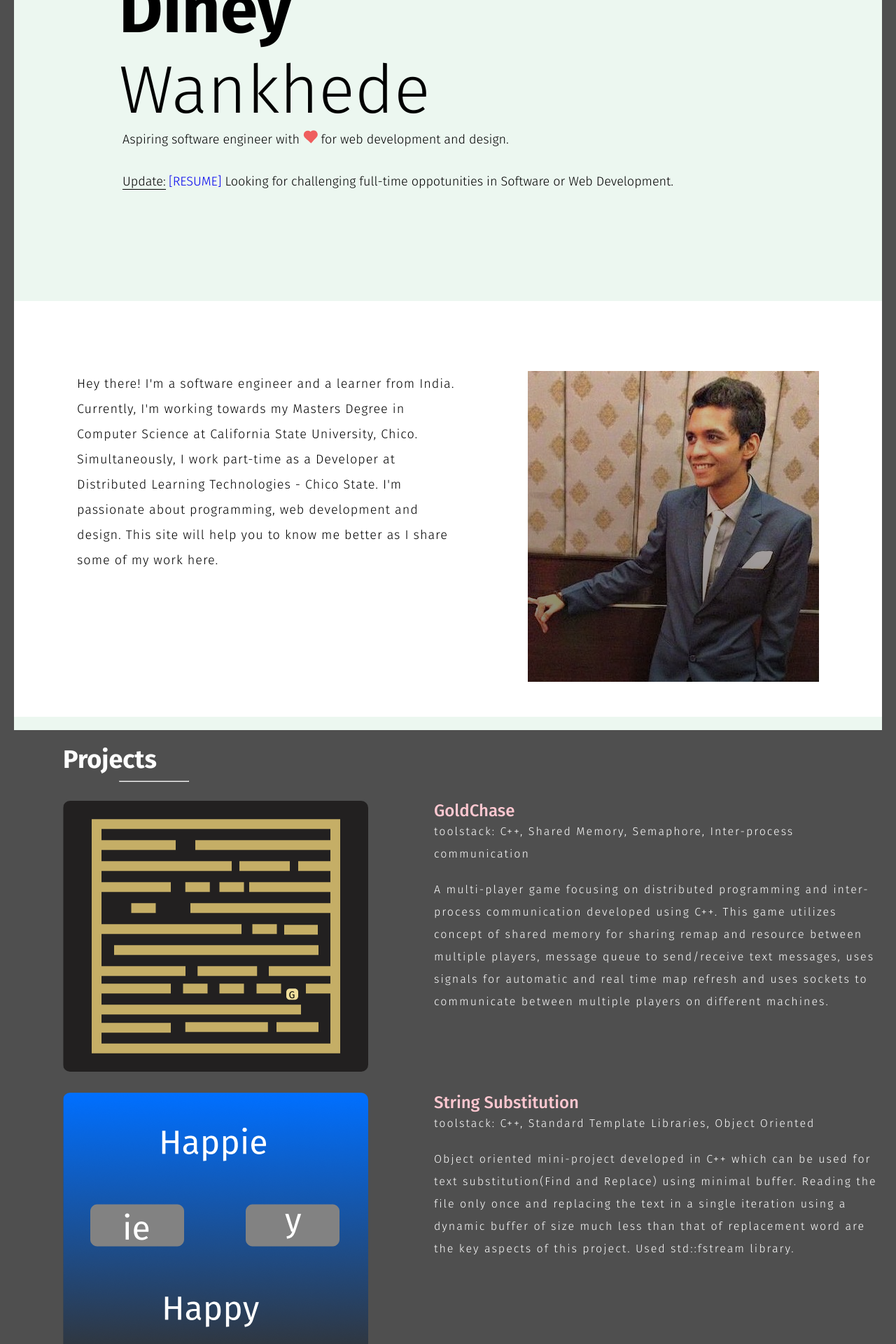
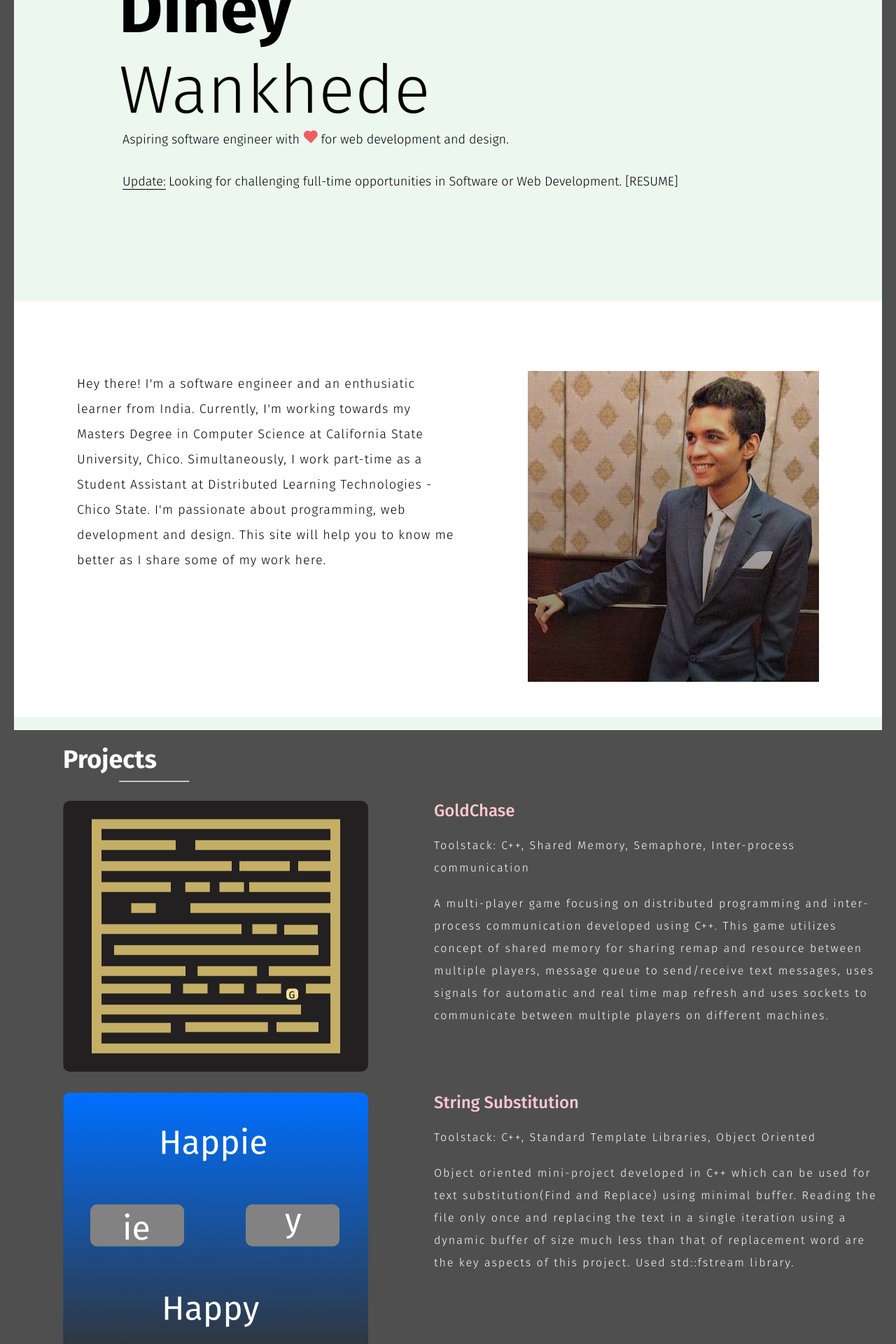
Before and after one commit to dineyw23/dineyw23.github.io, a Jekyll site: the page built from index.html, in a window 1280 px wide. Shown: the part 339-2259 px from the top of the page at 70% size. Built offline with Jekyll 4.4.1, drawn with Linux system fonts in a browser that asks for light colours; some of the changed text lies outside the part shown.

Commit message:
Update colors and links

```diff
--- a/_sass/_base.scss
+++ b/_sass/_base.scss
@@ -70,8 +70,10 @@ h1#lname {
         font-weight:300;
     }
 
+
       a {
         text-decoration: none;
+        color: #000;
     }
 
     .underline {
@@ -241,6 +243,19 @@ h1#lname {
         color: #FFFFFF;
 
     }
+    h3 {
+        text-decoration: none;
+        font-weight: 300;
+        margin-left: 90px;
+        margin-bottom: 20px;
+        color: #FFFFFF;
+
+        a{
+            text-decoration: none;
+            color: #FFFFFF;
+            border-bottom: solid 1px #ffffff;
+        }
+    }
 }
 
 
@@ -271,9 +286,9 @@ h1#lname {
     h3 {
         margin-left: 90px;
         margin-top: 20px;
-        color: #FF0000;
+        color: #297B31;
         font-size: 18px;
-        font-weight: 300;
+        font-weight: 500;
     }
 
     div.skill-table {
--- a/index.html
+++ b/index.html
@@ -24,13 +24,13 @@ layout: default
           <h2>for web development and design. </h2>
           <br><br><br>
            <h2 class="underline">Update:</h2>
-          <h2> <a class="resume" href="https://www.dropbox.com/s/whzs1k48k2hjx3n/Diney%20Wankhede%2C%20Resume.pdf?dl=0" target="_blank"> [RESUME] </a>Looking for challenging full-time oppotunities in Software or Web Development. </h2>
+          <h2 class="update"> Looking for challenging full-time opportunities in Software or Web Development. <a class="resume" href="https://www.dropbox.com/s/whzs1k48k2hjx3n/Diney%20Wankhede%2C%20Resume.pdf?dl=0" target="_blank"> [RESUME] </a></h2>
         </div>
       </div>
 
   <!-- About -->
   <div id="wrapper-2">
-    <p id="about"> Hey there! I'm a software engineer and a learner from India. Currently, I'm working towards my Masters Degree in Computer Science at California State University, Chico. Simultaneously, I work part-time as a Developer at Distributed Learning Technologies - Chico State.
+    <p id="about"> Hey there! I'm a software engineer and an enthusiatic learner from India. Currently, I'm working towards my Masters Degree in Computer Science at California State University, Chico. Simultaneously, I work part-time as a Student Assistant at Distributed Learning Technologies - Chico State.
     I'm passionate about programming, web development and design. This site will help you to know me better as I share some of my work here.</p>
     <img src="{{ site.url }}/images/newPic.png">
   </div>
@@ -48,8 +48,8 @@ layout: default
 
         <h3 class="p-title"> GoldChase </h3>
         <p class="p-desc">
-        toolstack: C++, Shared Memory, Semaphore, Inter-process communication
-        </p>
+        Toolstack: C++, Shared Memory, Semaphore, Inter-process communication
+      </p>
         <br>
           <p class="p-desc2">
         A multi-player game focusing on distributed programming and inter-process communication developed using C++. This game utilizes concept of shared memory for sharing remap and resource between multiple players, message queue to send/receive text messages, uses signals for automatic and real time  map refresh and uses sockets to communicate between multiple players on different machines.
@@ -61,7 +61,7 @@ layout: default
         </div></a>
         <h3 class="p-title"> String Substitution </h3>
         <p class="p-desc">
-          toolstack: C++, Standard Template Libraries, Object Oriented
+          Toolstack: C++, Standard Template Libraries, Object Oriented
           </p>
           <br>
           <p class="p-desc2">
@@ -74,7 +74,7 @@ layout: default
         </div></a>
         <h3 class="p-title"> Discussion App </h3>
         <p class="p-desc" >
-        toolstack: Ruby, Rails, Heroku, Bootstrap, HTML5, CSS3
+        Toolstack: Ruby, Rails, Heroku, Bootstrap, HTML5, CSS3
         </p>
         <br>
         <p class="p-desc2">
@@ -87,7 +87,7 @@ layout: default
         </div> </a>
         <h3 class="p-title"> Authentication System</h3>
           <p class="p-desc">
-         toolstack: C# and .NET framework, Eclipse IDE and Rational Rose(ER-Diagrams)
+         Toolstack: C# and .NET framework, Eclipse IDE and Rational Rose(ER-Diagrams)
          </p><br>
           <p class="p-desc2">
           Importance of network security motivated me to work as a group leader in a group of four under the domain of Network security. Developed a tool for high security devices like PDAs (Personal Digital Assistant). This inexpensive system uses color rating along with text to generate different passwords each time. It is not vulnerable to eavesdropping,dictionary attacks, social engineering and shoulder surfing.
@@ -100,11 +100,10 @@ layout: default
         </div></a>
         <h3 class="p-title"> Flash App </h3>
           <p class="p-desc">
-           toolstack: Android, Java, XML, Google Maps API, AWS EC2
+           Toolstack: Android, Java, XML, Google Maps API, AWS EC2
           </p><br>
           <p class="p-desc2">
           An android application to take notes (build flash cards) using android’s 3D flip animation with proximity alert system and ‘Share with classmates’ feature.
-
         </p>
       </div>
 
@@ -129,8 +130,8 @@ layout: default
 
       <div class="row">
        <div> C/C++ </div>
+       <div> Java </div>
        <div> Python </div>
-       <div> Java </div>
        <div> HTML </div>
        <div> CSS </div>
        <div> Ruby </div>
@@ -181,14 +183,13 @@ layout: default
     <hr>
     <br>
     <div class="work-list-1">
-      <h3 class="title work-1" >PROGRAMMER</h3>
+      <h3 class="title work-1"> DEVELOPER </h3>
       <h3 class="place work-1 padding2">California State University, Chico</h3>
       <h3 class="period work-1">June ‘15 - Present</h3>
       <br><br>
       <p>
-        Developing .NET Framework applications using Blackboard’s REST API to generate detailed course usage report.
-        Proposed clean design and contributed code to course management application for Instructors in Ruby on Rails.
-      Restructured college website to enhance user experience and researched on improving user interface. Analyzed raw logs to determine startup time of servers to research the impact of system changes on server startup time. Automated System Testing of Learn Management System using Selenium with Python to reduce test time by 3 times.
+        Developing application in C# against .NET 4.5 framework using Blackboard’s REST API to generate course usage report.
+      Restructured college website to enhance user experience and researched on improving user interface. Analyzed raw logs using SPLUNK Web client to determine startup time of servers to research the impact of system changes on server startup time. Automated System Testing of Learn Management System using Selenium with Python to reduce testing time by 3 times. Built number of functional testing modules to test different distributed learning tools.
 
        </p>
     </div>
```
Also changed, not shown: other parts of index.html (+6 -3 lines).
